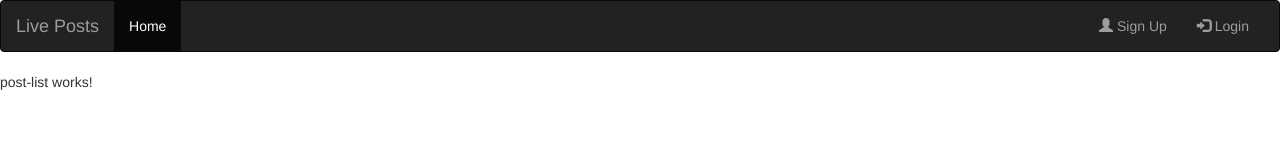
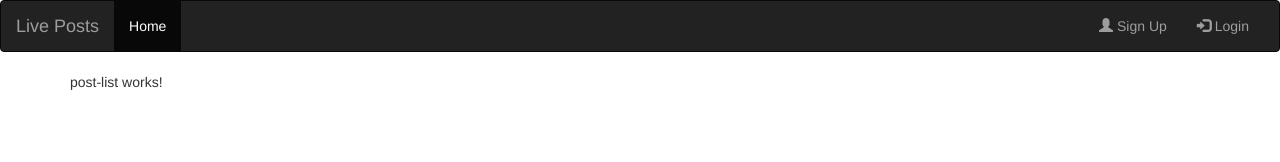
Before and after one commit to AllanOps/live-posts, an Angular app in the folder live-posts/: page / in a window 1280 px wide. Shown: the top 162 px of the page. Built offline with nearby package versions, Linux system fonts and the light colour scheme.

Commit message:
Added some divs to give the posts some look.

```diff
--- a/live-posts/src/app/app.component.html
+++ b/live-posts/src/app/app.component.html
@@ -1,2 +1,8 @@
 <app-header></app-header>
-<app-post-list></app-post-list>
+<div class="container">
+  <div class="row">
+    <div class="col-sm-6">
+      <app-post-list></app-post-list>
+    </div>
+  </div>
+</div>
```
